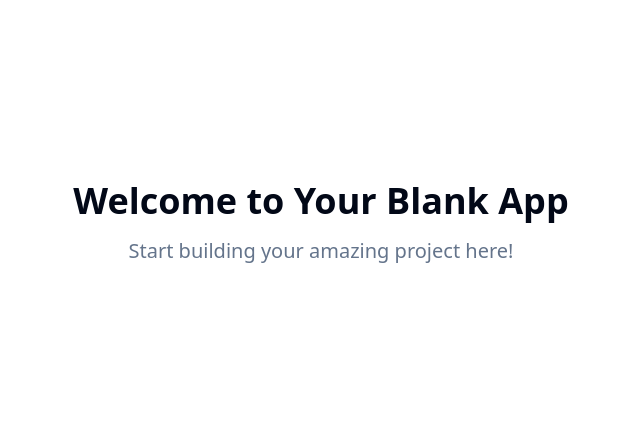
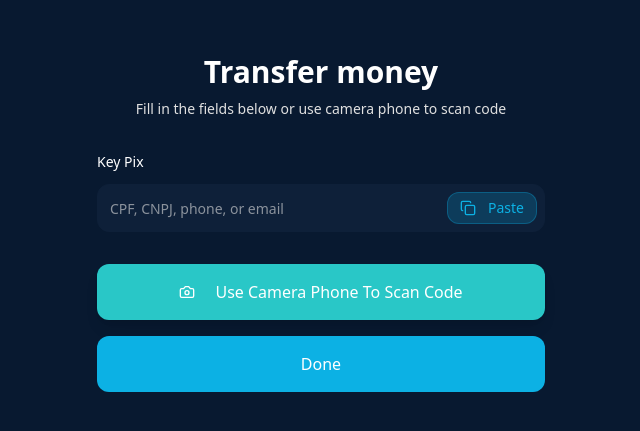
Before and after one commit to gpweins/pix-stellar-bridge, a React (Vite) app: page / in a window 1280 px wide. Shown: the part 177-608 px from the top of the page, without its empty margins (319-959 px from the left). Built offline with nearby package versions, Linux system fonts and the light colour scheme.

Commit message:
Implement PIX transfer UI
Create a Next.js app with a UI for PIX transfers, integrating with Stellar Blockchain colors and styles. Includes input for PIX key, buttons for scanning and submission, and toast notifications.

```diff
--- a/index.html
+++ b/index.html
@@ -3,11 +3,11 @@
   <head>
     <meta charset="UTF-8" />
     <meta name="viewport" content="width=device-width, initial-scale=1.0" />
-    <title>pix-stellar-bridge</title>
-    <meta name="description" content="Lovable Generated Project" />
+    <title>Stellar PIX Transfer</title>
+    <meta name="description" content="Secure PIX money transfers powered by Stellar Blockchain technology" />
     <meta name="author" content="Lovable" />
 
-    <meta property="og:title" content="pix-stellar-bridge" />
+    <meta property="og:title" content="d1dc9be4-2a0b-4a54-bd53-26480c4781c7" />
     <meta property="og:description" content="Lovable Generated Project" />
     <meta property="og:type" content="website" />
     <meta property="og:image" content="https://lovable.dev/opengraph-image-p98pqg.png" />
--- /dev/null
+++ b/src/components/TransferMoney.tsx
@@ -0,0 +1,130 @@
+import React, { useState } from 'react';
+import { Button } from '@/components/ui/button';
+import { Input } from '@/components/ui/input';
+import { useToast } from '@/hooks/use-toast';
+import { Camera, Copy } from 'lucide-react';
+
+const TransferMoney = () => {
+  const [pixKey, setPixKey] = useState('');
+  const { toast } = useToast();
+
+  const handlePaste = async () => {
+    try {
+      const text = await navigator.clipboard.readText();
+      setPixKey(text);
+      toast({
+        title: "Key pasted successfully",
+        description: "PIX key has been pasted from clipboard",
+        className: "bg-card border-stellar-aqua/30 text-foreground",
+      });
+    } catch (err) {
+      toast({
+        title: "Paste failed",
+        description: "Unable to access clipboard",
+        variant: "destructive",
+      });
+    }
+  };
+
+  const handleDone = () => {
+    if (!pixKey.trim()) {
+      toast({
+        title: "PIX key required",
+        description: "Please enter a PIX key before proceeding",
+        variant: "destructive",
+      });
+      return;
+    }
+
+    console.log('PIX Key being sent to Stellar Blockchain:', pixKey);
+
+    toast({
+      title: "Sending to Stellar Network",
+      description: `PIX key ${pixKey} is being processed via Freighter wallet on Stellar Blockchain`,
+      className: "bg-card border-stellar-aqua/30 text-foreground",
+    });
+
+    // Simulate blockchain processing
+    setTimeout(() => {
+      toast({
+        title: "Transaction confirmed",
+        description: "PIX transfer initiated successfully on Stellar network",
+        className: "bg-stellar-teal/20 border-stellar-teal/50 text-foreground",
+      });
+    }, 2000);
+  };
+
+  const handleCameraScan = () => {
+    toast({
+      title: "Camera feature",
+      description: "QR code scanning will be available soon",
+      className: "bg-card border-stellar-aqua/30 text-foreground",
+    });
+  };
+
+  return (
+    <div className="min-h-screen bg-background flex items-center justify-center p-4">
+      <div className="w-full max-w-md mx-auto space-y-8">
+        {/* Header */}
+        <div className="text-center space-y-2">
+          <h1 className="text-3xl font-bold text-foreground">
+            Transfer money
+          </h1>
+          <p className="text-muted-foreground text-sm leading-relaxed">
+            Fill in the fields below or use camera phone to scan code
+          </p>
+        </div>
+
+        {/* PIX Key Input */}
+        <div className="space-y-3">
+          <label htmlFor="pixKey" className="block text-sm font-medium text-foreground">
+            Key Pix
+          </label>
+          <div className="relative">
+            <Input
+              id="pixKey"
+              type="text"
+              placeholder="CPF, CNPJ, phone, or email"
+              value={pixKey}
+              onChange={(e) => setPixKey(e.target.value)}
+              className="bg-card text-foreground border-border pr-20 h-12 rounded-xl placeholder:text-muted-foreground/60"
+            />
+            <Button
+              variant="stellar-paste"
+              size="sm"
+              onClick={handlePaste}
+              className="absolute right-2 top-1/2 -translate-y-1/2 h-8 px-3 rounded-lg"
+            >
+              <Copy className="w-3 h-3 mr-1" />
+              Paste
+            </Button>
+          </div>
+        </div>
+
+        {/* Action Buttons */}
+        <div className="space-y-4">
+          <Button
+            variant="stellar-secondary"
+            size="lg"
+            onClick={handleCameraScan}
+            className="w-full h-14 rounded-xl text-base font-medium"
+          >
+            <Camera className="w-5 h-5 mr-3" />
+            Use Camera Phone To Scan Code
+          </Button>
+
+          <Button
+            variant="stellar"
+            size="lg"
+            onClick={handleDone}
+            className="w-full h-14 rounded-xl text-base font-medium"
+          >
+            Done
+          </Button>
+        </div>
+      </div>
+    </div>
+  );
+};
+
+export default TransferMoney;
--- a/src/components/ui/button.tsx
+++ b/src/components/ui/button.tsx
@@ -9,15 +9,18 @@ const buttonVariants = cva(
   {
     variants: {
       variant: {
-        default: "bg-primary text-primary-foreground hover:bg-primary/90",
+        default: "bg-primary text-primary-foreground hover:bg-primary/90 shadow-lg",
         destructive:
           "bg-destructive text-destructive-foreground hover:bg-destructive/90",
         outline:
           "border border-input bg-background hover:bg-accent hover:text-accent-foreground",
         secondary:
-          "bg-secondary text-secondary-foreground hover:bg-secondary/80",
+          "bg-secondary text-secondary-foreground hover:bg-secondary/80 shadow-lg",
         ghost: "hover:bg-accent hover:text-accent-foreground",
         link: "text-primary underline-offset-4 hover:underline",
+        stellar: "bg-stellar-aqua text-stellar-white hover:bg-stellar-aqua/90 shadow-[var(--shadow-stellar)] transition-[var(--transition-stellar)]",
+        "stellar-secondary": "bg-stellar-teal text-stellar-white hover:bg-stellar-teal/90 shadow-lg transition-[var(--transition-stellar)]",
+        "stellar-paste": "bg-stellar-aqua/20 text-stellar-aqua border border-stellar-aqua/30 hover:bg-stellar-aqua/30 transition-[var(--transition-stellar)]",
       },
       size: {
         default: "h-10 px-4 py-2",
--- a/src/index.css
+++ b/src/index.css
@@ -2,41 +2,53 @@
 @tailwind components;
 @tailwind utilities;
 
-/* Definition of the design system. All colors, gradients, fonts, etc should be defined here.
-All colors MUST be HSL.
-*/
+/* Stellar Blockchain Design System - Space-themed financial interface */
 
 @layer base {
   :root {
-    --background: 0 0% 100%;
-    --foreground: 222.2 84% 4.9%;
+    /* Stellar Blockchain Color Palette */
+    --stellar-deep-space: 215 70% 11%;     /* #030D2F deep space blue */
+    --stellar-navy: 215 61% 14%;           /* #0B1B3A input background */
+    --stellar-aqua: 194 90% 47%;           /* #08B5E5 bright aqua accent */
+    --stellar-teal: 180 66% 47%;           /* #28C1C0 teal accent */
+    --stellar-white: 0 0% 100%;            /* #FFFFFF brand white */
+    --stellar-gray: 0 0% 88%;              /* #E0E0E0 light gray text */
 
-    --card: 0 0% 100%;
-    --card-foreground: 222.2 84% 4.9%;
+    /* Design System Tokens */
+    --background: var(--stellar-deep-space);
+    --foreground: var(--stellar-white);
 
-    --popover: 0 0% 100%;
-    --popover-foreground: 222.2 84% 4.9%;
+    --card: var(--stellar-navy);
+    --card-foreground: var(--stellar-white);
 
-    --primary: 222.2 47.4% 11.2%;
-    --primary-foreground: 210 40% 98%;
+    --primary: var(--stellar-aqua);
+    --primary-foreground: var(--stellar-white);
 
-    --secondary: 210 40% 96.1%;
-    --secondary-foreground: 222.2 47.4% 11.2%;
+    --secondary: var(--stellar-teal);
+    --secondary-foreground: var(--stellar-white);
 
-    --muted: 210 40% 96.1%;
-    --muted-foreground: 215.4 16.3% 46.9%;
+    --muted: var(--stellar-navy);
+    --muted-foreground: var(--stellar-gray);
 
-    --accent: 210 40% 96.1%;
-    --accent-foreground: 222.2 47.4% 11.2%;
+    --accent: var(--stellar-aqua);
+    --accent-foreground: var(--stellar-white);
 
-    --destructive: 0 84.2% 60.2%;
-    --destructive-foreground: 210 40% 98%;
+    --border: var(--stellar-navy);
+    --input: var(--stellar-navy);
+    --ring: var(--stellar-aqua);
 
-    --border: 214.3 31.8% 91.4%;
-    --input: 214.3 31.8% 91.4%;
-    --ring: 222.2 84% 4.9%;
+    --radius: 0.75rem;
 
-    --radius: 0.5rem;
+    /* Custom Stellar Gradients */
+    --gradient-stellar: linear-gradient(135deg, hsl(var(--stellar-aqua)), hsl(var(--stellar-teal)));
+    --gradient-space: linear-gradient(180deg, hsl(var(--stellar-deep-space)), hsl(var(--stellar-navy)));
+
+    /* Stellar Shadows */
+    --shadow-stellar: 0 10px 30px -10px hsl(var(--stellar-aqua) / 0.3);
+    --shadow-glow: 0 0 20px hsl(var(--stellar-aqua) / 0.2);
+
+    /* Animations */
+    --transition-stellar: all 0.3s cubic-bezier(0.4, 0, 0.2, 1);
 
     --sidebar-background: 0 0% 98%;
 
--- a/src/pages/Index.tsx
+++ b/src/pages/Index.tsx
@@ -1,14 +1,7 @@
-// Update this page (the content is just a fallback if you fail to update the page)
+import TransferMoney from '@/components/TransferMoney';
 
 const Index = () => {
-  return (
-    <div className="min-h-screen flex items-center justify-center bg-background">
-      <div className="text-center">
-        <h1 className="text-4xl font-bold mb-4">Welcome to Your Blank App</h1>
-        <p className="text-xl text-muted-foreground">Start building your amazing project here!</p>
-      </div>
-    </div>
-  );
+  return <TransferMoney />;
 };
 
 export default Index;
--- a/tailwind.config.ts
+++ b/tailwind.config.ts
@@ -52,6 +52,14 @@ export default {
 					DEFAULT: 'hsl(var(--card))',
 					foreground: 'hsl(var(--card-foreground))'
 				},
+				stellar: {
+					'deep-space': 'hsl(var(--stellar-deep-space))',
+					'navy': 'hsl(var(--stellar-navy))',
+					'aqua': 'hsl(var(--stellar-aqua))',
+					'teal': 'hsl(var(--stellar-teal))',
+					'white': 'hsl(var(--stellar-white))',
+					'gray': 'hsl(var(--stellar-gray))'
+				},
 				sidebar: {
 					DEFAULT: 'hsl(var(--sidebar-background))',
 					foreground: 'hsl(var(--sidebar-foreground))',
```
